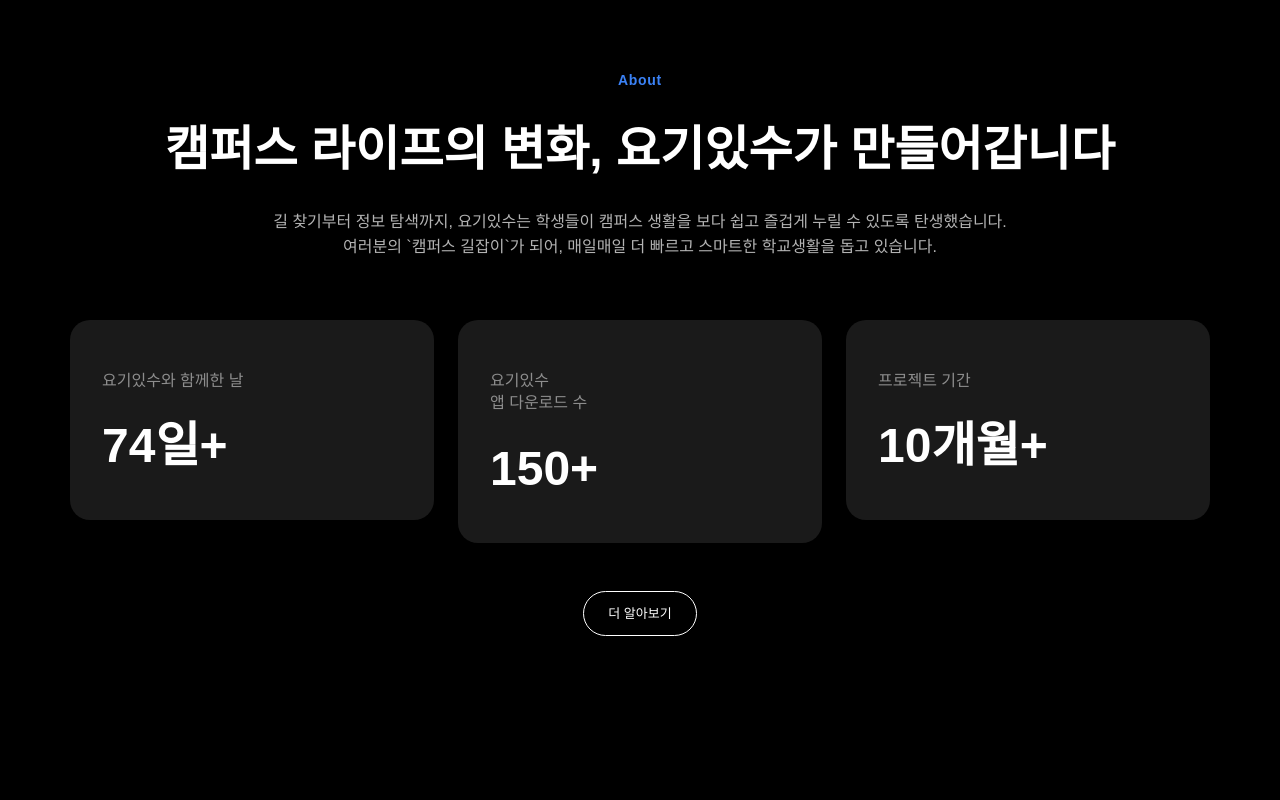
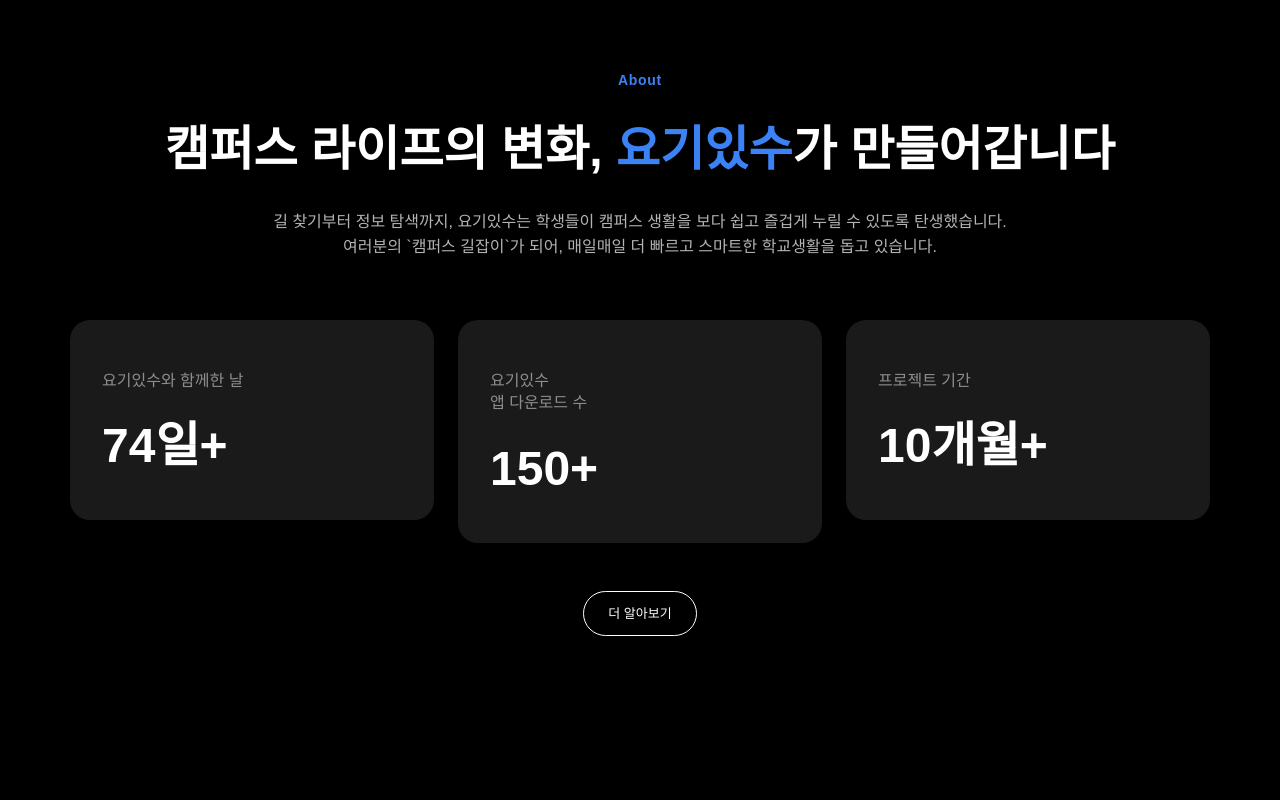
Before and after one commit to parksomii/YOGIITSU_web, a Next.js app: page / in a window 1280 px wide. Shown: the part 880-1680 px from the top of the page. Built offline with nearby package versions, Linux system fonts and the light colour scheme.

Commit message:
style: 컴포넌트 내 '요기있수' 문구 색상 강조

```diff
--- a/app/components/About.tsx
+++ b/app/components/About.tsx
@@ -79,7 +79,9 @@ export default function About() {
                 lineHeight: "1.2",
               }}
             >
-              캠퍼스 라이프의 변화, 요기있수가 만들어갑니다
+              캠퍼스 라이프의 변화,
+              <br className="md:hidden" />
+              <span style={{ color: "#3b82f6" }}> 요기있수</span>가 만들어갑니다
             </h2>
           </div>
         </ScrollAnimation>
--- a/app/components/Team.tsx
+++ b/app/components/Team.tsx
@@ -84,7 +84,7 @@ export default function Team() {
                 lineHeight: "1.2",
               }}
             >
-              요기있수 팀 소개
+              <span style={{ color: "#3b82f6" }}>요기있수</span> 팀 소개
             </h2>
           </div>
         </ScrollAnimation>
```
